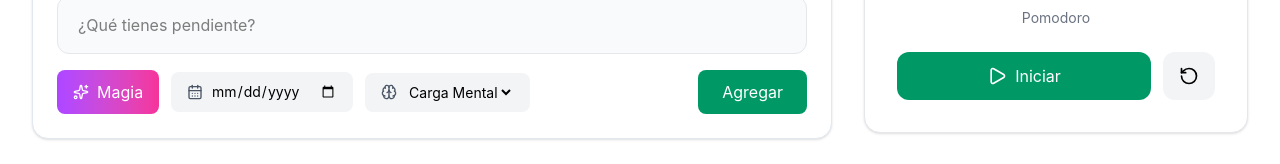
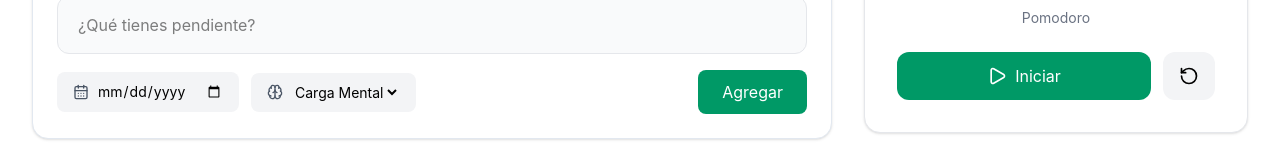
Before and after one commit to SebastianJSAC/mini-proyecto-1-frontend, a React (Vite) app in the folder miniproyecto-frontend/: page / in a window 1280 px wide. Shown: the part 213-377 px from the top of the page. Built offline with nearby package versions, Linux system fonts and the light colour scheme; no server answers.

Commit message:
Se quita boton Magia

```diff
--- a/miniproyecto-frontend/src/components/TodayView.jsx
+++ b/miniproyecto-frontend/src/components/TodayView.jsx
@@ -144,15 +144,6 @@ export function TodayView() {
 
                         <div className="flex items-center gap-3 flex-wrap">
 
-                            <button
-                                onClick={handleMagicBreakdown}
-                                disabled={!quickTaskInput.trim() || isBreakingDown}
-                                className="flex items-center gap-2 px-4 py-2.5 bg-gradient-to-r from-purple-500 to-pink-500 text-white rounded-lg"
-                            >
-                                <Sparkles className={`w-4 h-4 ${isBreakingDown ? "animate-spin" : ""}`} />
-                                {isBreakingDown ? "Dividiendo..." : "Magia"}
-                            </button>
-
                             <div className="flex items-center gap-2 px-4 py-2.5 bg-gray-100 rounded-lg">
                                 <CalendarDays className="w-4 h-4 text-gray-600" />
                                 <input
```
